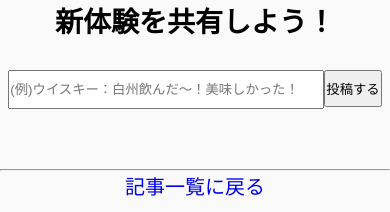
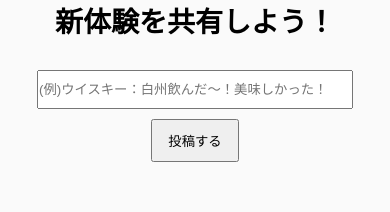
Before and after one commit to yapiro/portfolio, a React (Create React App) app: page /#/tweet in a window 390 px wide. Shown: the part 1981-2193 px from the top of the page. Built offline with nearby package versions, Linux system fonts and the light colour scheme.

Commit message:
button is modyfied

```diff
--- a/src/components/Tweet/Tweet.css
+++ b/src/components/Tweet/Tweet.css
@@ -124,5 +124,12 @@ h1{
     .left-container{
         width:100%;
     }
+    .button-input{
+        padding:10px 15px;
+        display: flex;
+        margin: 0 auto;
+        text-align: center;
+        margin-top: 10px;
+    }
 
 }
```
Also changed, not shown: 1 other file (tests, documents, lock files or other folders).
